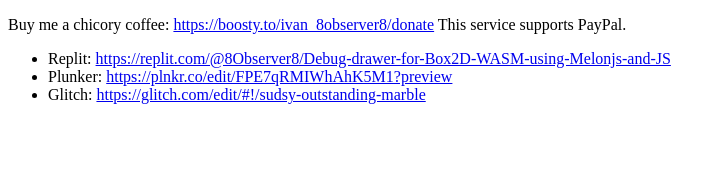
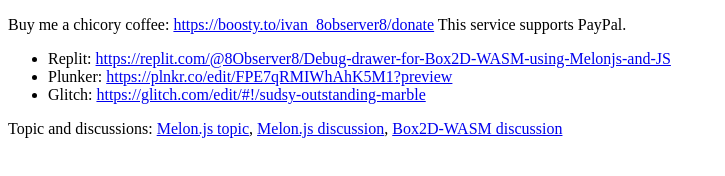
Before and after one commit to 8Observer8/debug-drawer-box2dwasm-melonjs-js, a website: page public/index.html in a window 1280 px wide. Shown: the whole page, without its empty margins (0-725 px from the left). Drawn offline with Linux system fonts and the light colour scheme; files whose address does not match are found by name.

Commit message:
Add links to topic and discussions

```diff
--- a/public/index.html
+++ b/public/index.html
@@ -16,6 +16,8 @@
         <li>Glitch: <a href="https://glitch.com/edit/#!/sudsy-outstanding-marble">https://glitch.com/edit/#!/sudsy-outstanding-marble</a></li>
     </ul>
 
+    <p>Topic and discussions: <a href="https://melonjs.discourse.group/t/the-debug-drawer-of-box2d-wasm-colliders-using-melon-js-and-javascript/56">Melon.js topic</a>, <a href="https://github.com/melonjs/melonJS/discussions/1192">Melon.js discussion</a>, <a href="https://github.com/Birch-san/box2d-wasm/discussions/67">Box2D-WASM discussion</a></p>
+
     <!-- Since import maps are not yet supported by all browsers, its is
         necessary to add the polyfill es-module-shims.js -->
     <script async src="https://unpkg.com/es-module-shims@1.7.3/dist/es-module-shims.js"></script>
```
Also changed, not shown: README.md.
